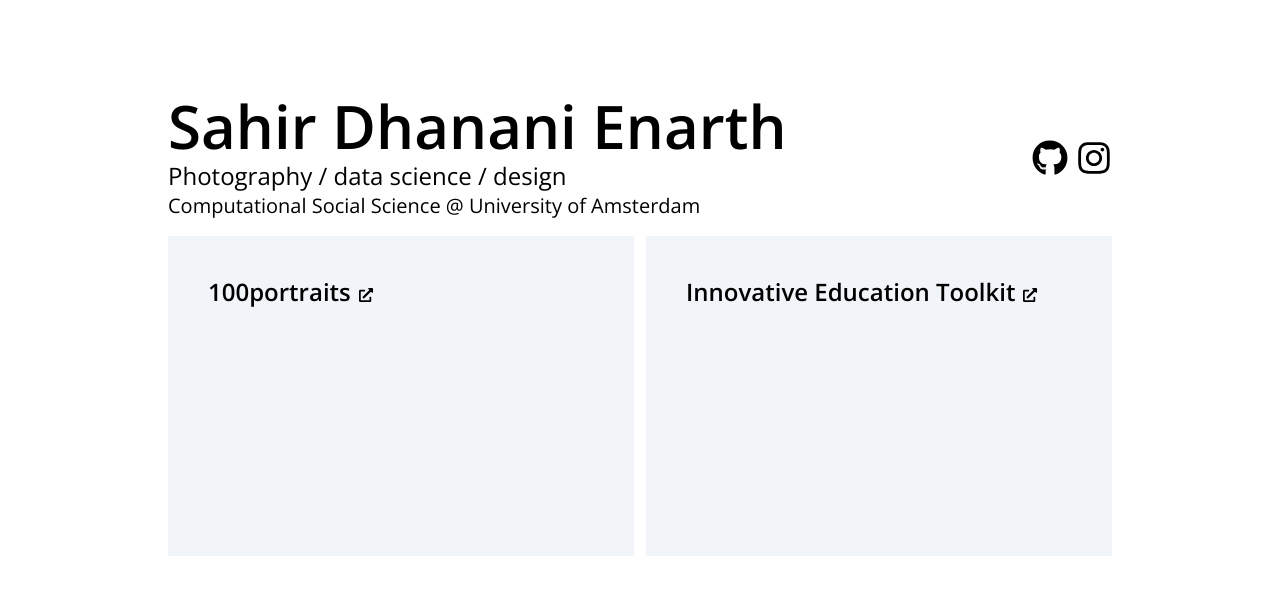
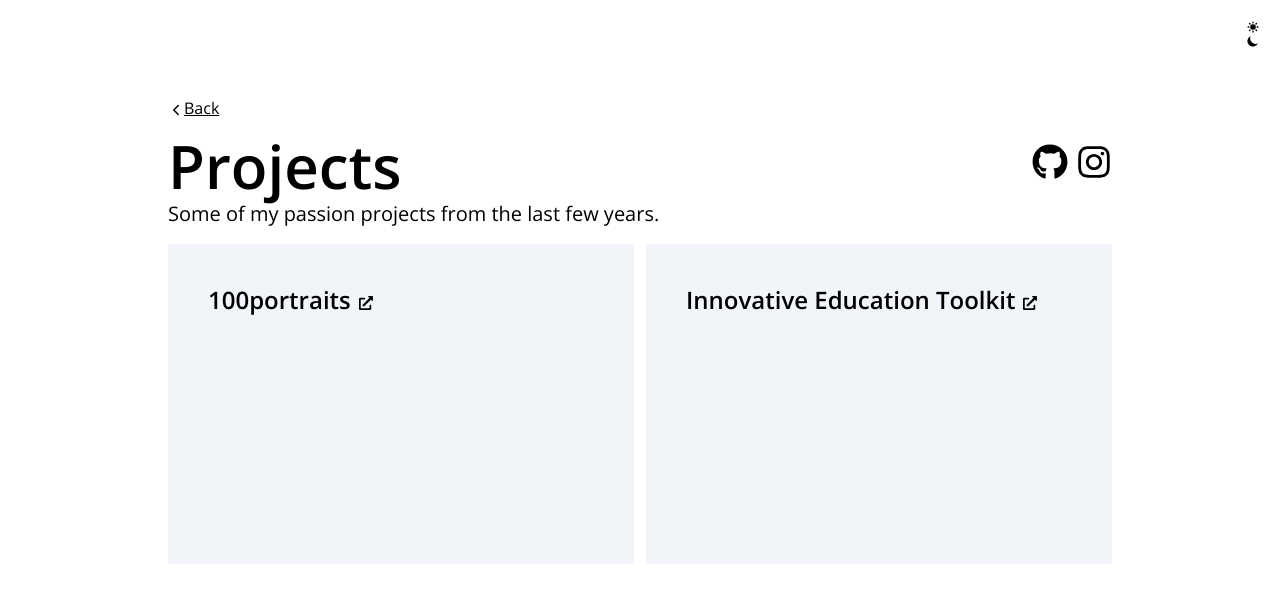
Before and after one commit to 100portraits/portfolio, a React (Vite) app in the folder portfolio/: page /projects in a window 1280 px wide. Shown: the top 602 px of the page. Built offline with nearby package versions, Linux system fonts and the light colour scheme.

Commit message:
add content

```diff
--- a/portfolio/src/pages/Projects.jsx
+++ b/portfolio/src/pages/Projects.jsx
@@ -1,42 +1,36 @@
 import {FaInstagram} from 'react-icons/fa/'
 import {FaGithub} from 'react-icons/fa/'
-import {FaExternalLinkAlt} from 'react-icons/fa'
-import { Link } from 'react-router-dom'
+import Template from './Template';
 
 const Projects = () => {
     return (
-        <>
-            <div className="max-w-screen-md md:max-w-screen-lg p-10 mx-auto">
-                <div className="text-left mt-6 md:mt-14 mb-4 md:flex justify-between">
-                    <div className="">
-                        <h1 className="pb-1 text-5xl md:text-6xl font-semibold">Sahir Dhanani Enarth</h1>
-                        <h1 className="text-lg md:text-2xl ">Photography / data science / design</h1>
-                        <h1 className="text-md md:text-xl">Computational Social Science @ University of Amsterdam</h1>
-                    </div>
-                    <div className='flex my-3 md:self-center flex-row gap-2 text-2xl md:text-4xl'>
-                        <FaGithub />
-                        <FaInstagram/>
-
-                    </div>
-                </div>
-                <div className='grid grid-cols-1 md:grid-cols-2 gap-3 h-[40vh] md'>
-                    <Link to='/projects/portraits'><div className='bg-slate-100 h-full flex hover:bg-slate-200 group'>
-                        <h1 className='text-2xl font-semibold m-10 group-hover:underline underline-offset-4'>
-                            100portraits<FaExternalLinkAlt className='inline text-sm ml-2'/>
-                        </h1>
-                    </div></Link>
-                    <Link to='/projects/toolkit'> <div className='bg-slate-100 h-full flex hover:bg-slate-200 group'>
-                        <h1 className='text-2xl font-semibold m-10 group-hover:underline underline-offset-4'>
-                            Innovative Education Toolkit<FaExternalLinkAlt className='inline text-sm ml-2'/>
-                        </h1>
-                    </div></Link>
-
-                </div>
+        <Template
+            backarrow={true}
+            header='Projects'
+            subheader=''
+            subheader2="Some of my passion projects from the last few years."
+            icons={
+                <>
+                    <FaGithub/>
+                    <FaInstagram/>
+                </>
+            }
+            contentlist={[
+                {
+                    title: '100portraits',
+                    link: '/projects/portraits'
+                },
+                {
+                    title: 'Innovative Education Toolkit',
+                    link: '/projects/toolkit'
+                },
 
 
-            </div>
-        </>
+            ]}
+
+        />
     );
 }
 
+
 export default Projects;
--- a/portfolio/src/pages/Work.jsx
+++ b/portfolio/src/pages/Work.jsx
@@ -1,43 +1,36 @@
 import {FaInstagram} from 'react-icons/fa/'
 import {FaGithub} from 'react-icons/fa/'
-import {FaExternalLinkAlt} from 'react-icons/fa'
-import {IoIosArrowBack} from 'react-icons/io'
-import { Link } from 'react-router-dom'
+import Template from './Template';
 
 const Work = () => {
     return (
-        <>
-            <div className="max-w-screen-md md:max-w-screen-lg p-10 mx-auto">
-                <div className="text-left mt-6 md:mt-12 mb-4 md:flex justify-between">
-                    <div className="">
-                            <Link to='/'><div className='mb-4 '><IoIosArrowBack className='inline-block'/><h1 className='underline inline-block'>Back</h1></div></Link>
-                            <h1 className=" pb-3 text-5xl md:text-6xl font-semibold">My Work</h1>
-                        <h1 className="text-lg md:text-xl ">Here's how I've kept busy since moving to Amsterdam in 2022.</h1>
-                    </div>
-                    <div className='flex my-3 md:self-center flex-row gap-2 text-2xl md:text-4xl'>
-                        <FaGithub />
-                        <FaInstagram/>
-
-                    </div>
-                </div>
-                <div className='grid grid-cols-1 md:grid-cols-2 gap-3 h-[40vh] md'>
-                    <Link to='/work/research'><div className='bg-slate-100 h-full flex hover:bg-slate-200 group'>
-                        <h1 className='text-2xl font-semibold m-10 group-hover:underline underline-offset-4'>
-                            Research Assistant<FaExternalLinkAlt className='inline text-sm ml-2'/>
-                        </h1>
-                    </div></Link>
-                    <Link to='/work/photography'> <div className='bg-slate-100 h-full flex hover:bg-slate-200 group'>
-                        <h1 className='text-2xl font-semibold m-10 group-hover:underline underline-offset-4'>
-                            Photographer<FaExternalLinkAlt className='inline text-sm ml-2'/>
-                        </h1>
-                    </div></Link>
-
-                </div>
+        <Template
+            backarrow={true}
+            header='My Work'
+            subheader=''
+            subheader2="Here's how I've kept busy since moving to Amsterdam in 2022."
+            icons={
+                <>
+                    <FaGithub/>
+                    <FaInstagram/>
+                </>
+            }
+            contentlist={[
+                {
+                    title: 'Research Assistant',
+                    link: '/work/research'
+                },
+                {
+                    title: 'Photographer',
+                    link: '/work/photography'
+                },
 
 
-            </div>
-        </>
+            ]}
+
+        />
     );
 }
 
+
 export default Work;
```
